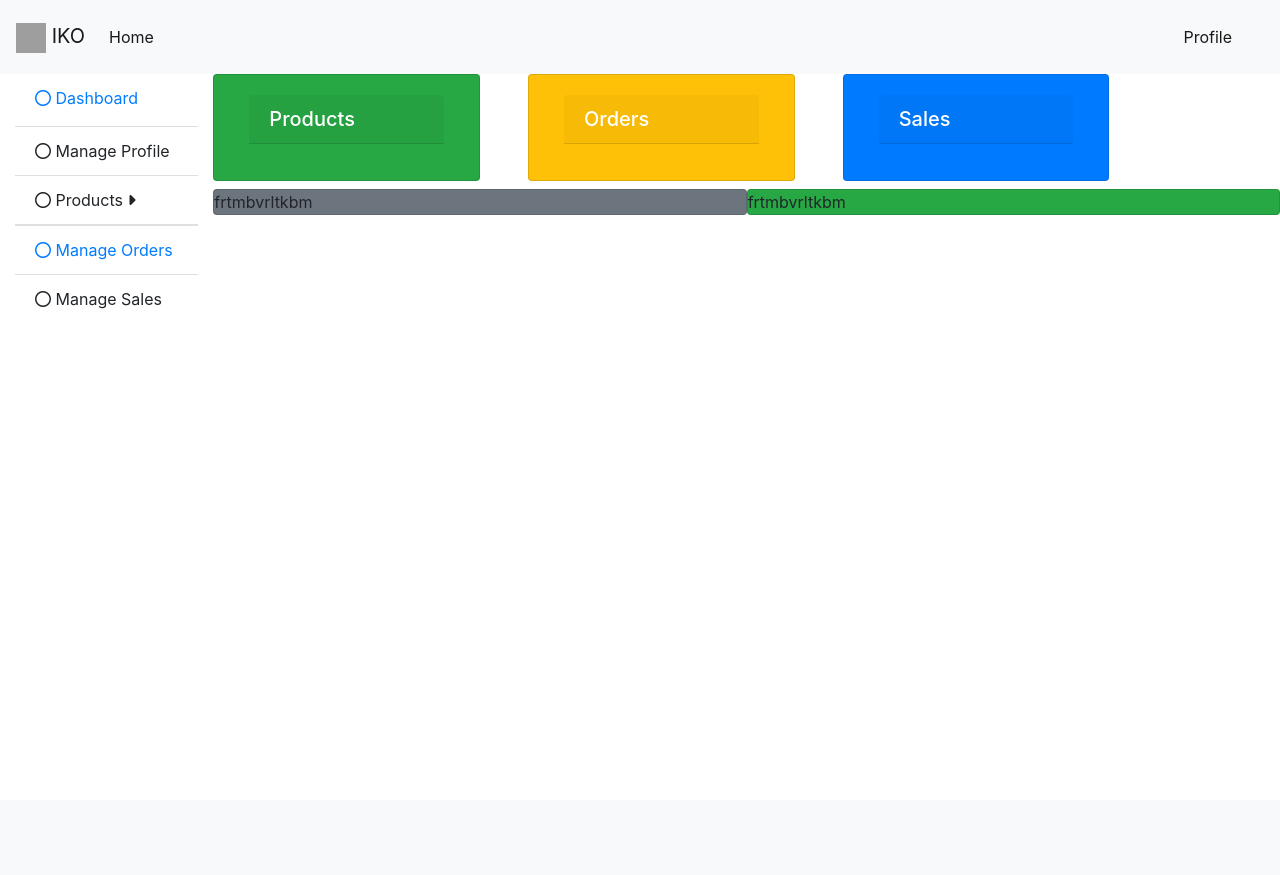
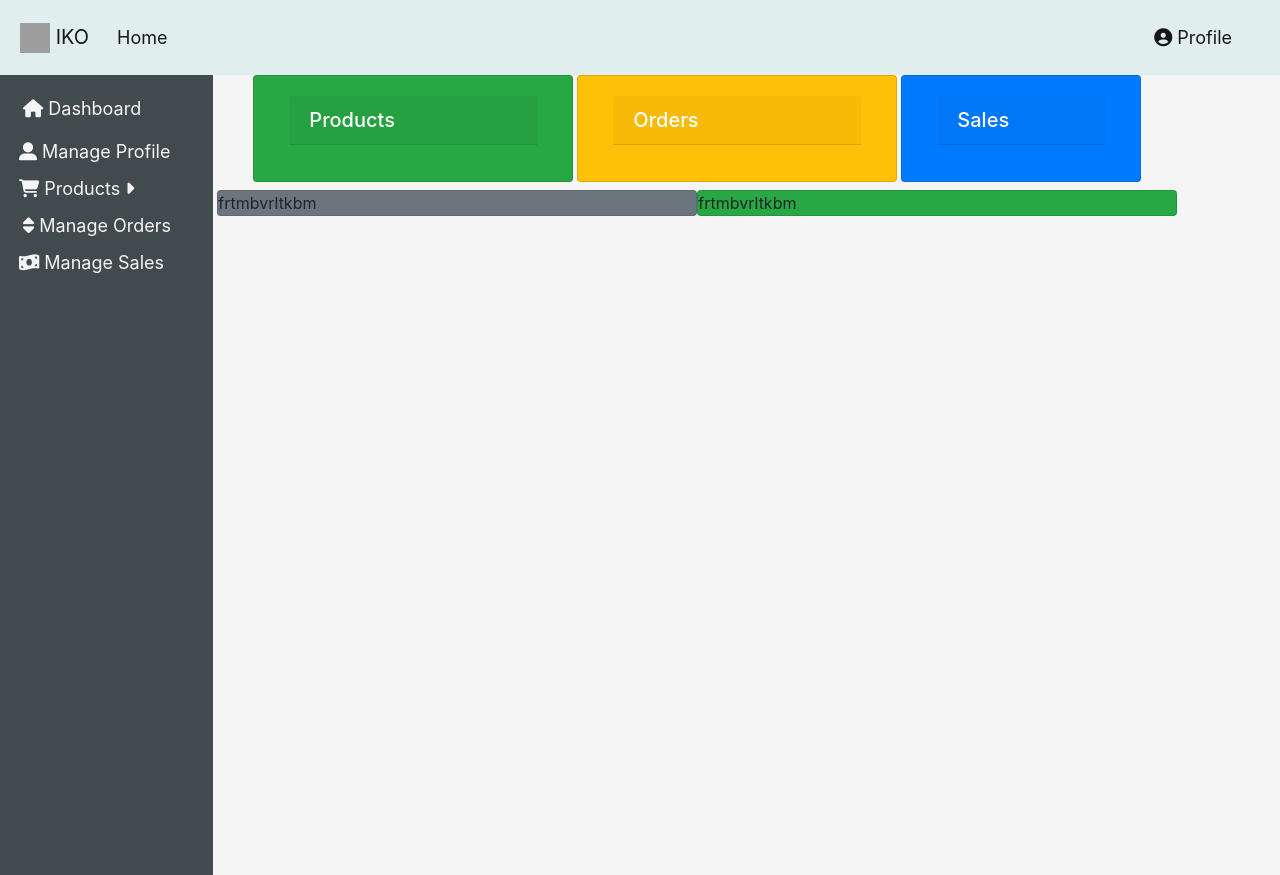
Before and after one commit to irungudeveloper/iko-project, a PHP site: page /admin/dashboard.php in a window 1280 px wide. Before the commit the page ends 309 px from the top, so only its background shows below. Run offline with PHP 8.4, Linux system fonts and the light colour scheme; some libraries are stand-ins or nearby versions; grey boxes are pictures that could not be loaded.

Commit message:
Admin Style

```diff
--- a/admin/dashboard.php
+++ b/admin/dashboard.php
@@ -1,25 +1,25 @@
 <?php require_once('layout/navbar.php') ?>
 <?php require_once('layout/sidebar.php') ?>
 
-	<div class="col-md-10 col-sm-12">
+	<div class="col-md-9 col-sm-12 ml-1">
 
-			<div class="row">
+			<div class="row justify-content-center">
 
-				<div class="card col-md-3 bg-success">
+				<div class="card col-md-4 bg-success">
 					<div class="card-body">
 						<h5 class="card-header text-white">Products</h5>
 						<p></p>
 					</div>
 				</div>
 
-				<div class="card col-md-3 bg-warning ml-md-5">
+				<div class="card col-md-4 bg-warning ml-1">
 					<div class="card-body">
 						<h5 class="card-header text-white">Orders</h5>
 						<p></p>
 					</div>
 				</div>
 
-				<div class="card col-md-3 bg-primary ml-md-5">
+				<div class="card col-md-3 bg-primary ml-1">
 					<div class="card-body">
 						<h5 class="card-header text-white">Sales</h5>
 						<p></p>
@@ -28,7 +28,7 @@
 
 			</div>
 
-		<div class="row mt-2">
+		<div class="row mt-2 justify-content-center ">
 
 			<div class="col-md-6 m-0 p-0">
 
--- a/admin/layout/header.php
+++ b/admin/layout/header.php
@@ -1,3 +1,12 @@
+<style type="text/css">
+
+	body
+	{
+		background-color: #f5f5f5 !important;
+	}
+
+</style>
+
 <!DOCTYPE html>
 <html>
 <head>
--- a/admin/layout/navbar.php
+++ b/admin/layout/navbar.php
@@ -1,3 +1,22 @@
+
+<style type="text/css">
+
+  nav
+  {
+    background-color: #E0EEEE !important;
+  }
+
+  a
+  {
+    font-size: 18px;
+  }
+
+  a:hover
+  {
+    color: tomato !important;
+  }
+
+</style>
 
 <?php require_once('header.php') ?>
 
@@ -5,7 +24,7 @@
 
   <div class="col-12 m-0 p-0">
 
-<nav class="navbar navbar-expand-lg navbar-light bg-light pb-md-3 pt-md-3">
+<nav class="navbar navbar-expand-lg navbar-light pb-md-3 pt-md-3 sticky-top">
   <a class="navbar-brand" href="#">
 
       <img src="/docs/4.4/assets/brand/bootstrap-solid.svg" width="30" height="30" alt="">
@@ -26,7 +45,7 @@
     <ul class="navbar-nav ml-auto">
 
       <li class="nav-item active mr-md-4">
-        <a class="nav-link" href="#">Profile</a>
+        <a class="nav-link" href="#"><i class="fas fa-user-circle"></i> Profile</a>
       </li>
 
     </ul>
--- a/admin/layout/sidebar.php
+++ b/admin/layout/sidebar.php
@@ -1,25 +1,64 @@
+
+<style type="text/css">
+
+	.side-nav
+	{
+		background-color: #414A4C !important;
+		height: 100vh;
+		padding-top: 20px;
+		text-align: justify;
+	}
+
+	.side-nav li,a
+	{
+		text-decoration: none !important;
+		list-style: none;
+		font-size: 18px;
+		color: #f5f5f5;
+		padding-bottom: 10px;
+		border-bottom: 1px solid-white;
+		margin-left: 4px;
+	}
+
+	li:hover
+	{
+		cursor: pointer;
+		color: tomato;
+		border-bottom: 1px solid-white;
+	}
+
+	a:hover
+	{
+		color: tomato;
+		border-bottom: 1px solid-white;
+	}
+
+
+
+
+
+</style>
+
 <div class="row m-0 p-0">
 
-	<div class="col-md-2 d-sm-none d-md-block">
+	<div class="col-md-2 d-sm-none d-md-block side-nav">
 
-		<ul class="list-group list-group-flush">
-
-		<li class="list-group-item pb-md-3">
+		<li class="pb-md-3">
 			<a href="dashboard.php">
-				<i class="far fa-circle"></i>
+				<i class="fas fa-home"></i>
 				Dashboard
 			</a>
 		</li>
 
-		  <li class="list-group-item"><i class="far fa-circle"></i> Manage Profile</li>
+		  <li class=""><i class="fas fa-user-alt"></i> Manage Profile</li>
 
-		  <li class="list-group-item" data-toggle="collapse" href="#productCollapse" role="button" aria-expanded="false" aria-controls="collapseExample"><i class="far fa-circle"></i>
+		  <li class="" data-toggle="collapse" href="#productCollapse" role="button" aria-expanded="false" aria-controls="collapseExample"><i class="fas fa-shopping-cart"></i>
 		  		Products <i class="fas fa-caret-right"></i>
 		  </li>
 
 		<div class="collapse" id="productCollapse">
 
-		  <li class="list-group-item">
+		  <li class="">
 		  	<a href="product_insert.php" class="nav-link"><i class="far fa-circle"></i>  New Product</a>
 		  	<a href="index.php" class="nav-link"><i class="far fa-circle"></i>  Manage Product</a>
 		  </li>
@@ -27,14 +66,12 @@
 
 		</div>
 
-		  <li class="list-group-item">
+		  <li class="">
 
-		  	<a href="order.php" class=""><i class="far fa-circle"></i>  Manage Orders</a>
+		  	<a href="order.php" class=""><i class="fas fa-sort"></i>  Manage Orders</a>
 
 			</li>
 
-		  <li class="list-group-item"><i class="far fa-circle"></i>  Manage Sales</li>
-
-		</ul>
+		  <li class=""><i class="fas fa-money-bill-wave"></i>  Manage Sales</li>
 
 	</div>
--- a/admin/product_insert.php
+++ b/admin/product_insert.php
@@ -45,7 +45,11 @@
 
  	<div class="col-md-9 col-sm-12">
 
- 		<p class="display-5 btn btn-primary disabled"><span><b>+</b></span> New Product</p>
+
+
+ 		<div class="row justify-content-end">
+ 			<p class="display-5 text-primary pt-4"><span><b>+</b></span> New Product</p>
+ 		</div>
 
  		<form action="product_insert.php" method="post" enctype="multipart/form-data">
 
```
Also changed, not shown: admin/index.php (+10 -2 lines), cart_view.php (+26 -1 lines), index.php (+30 -0 lines).
